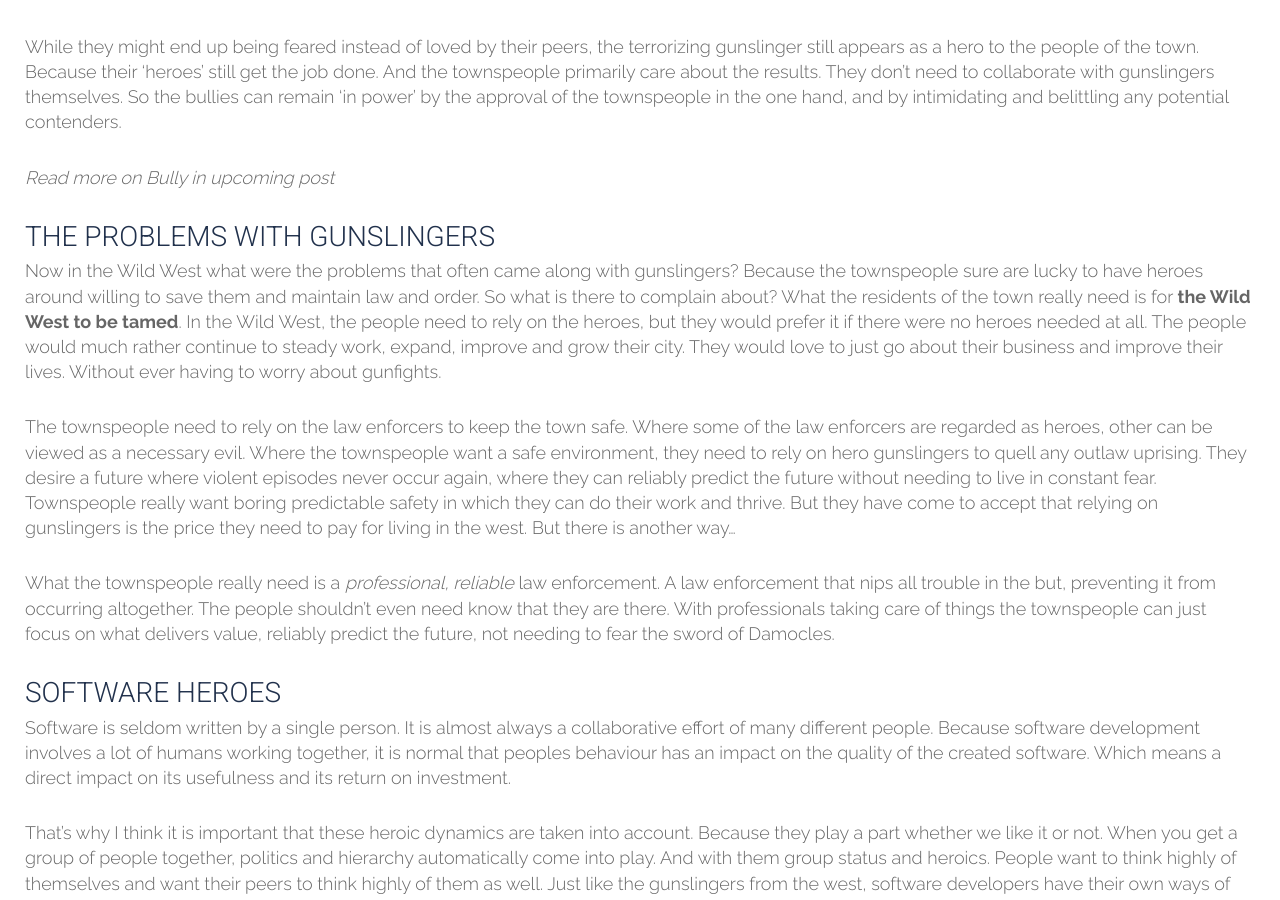
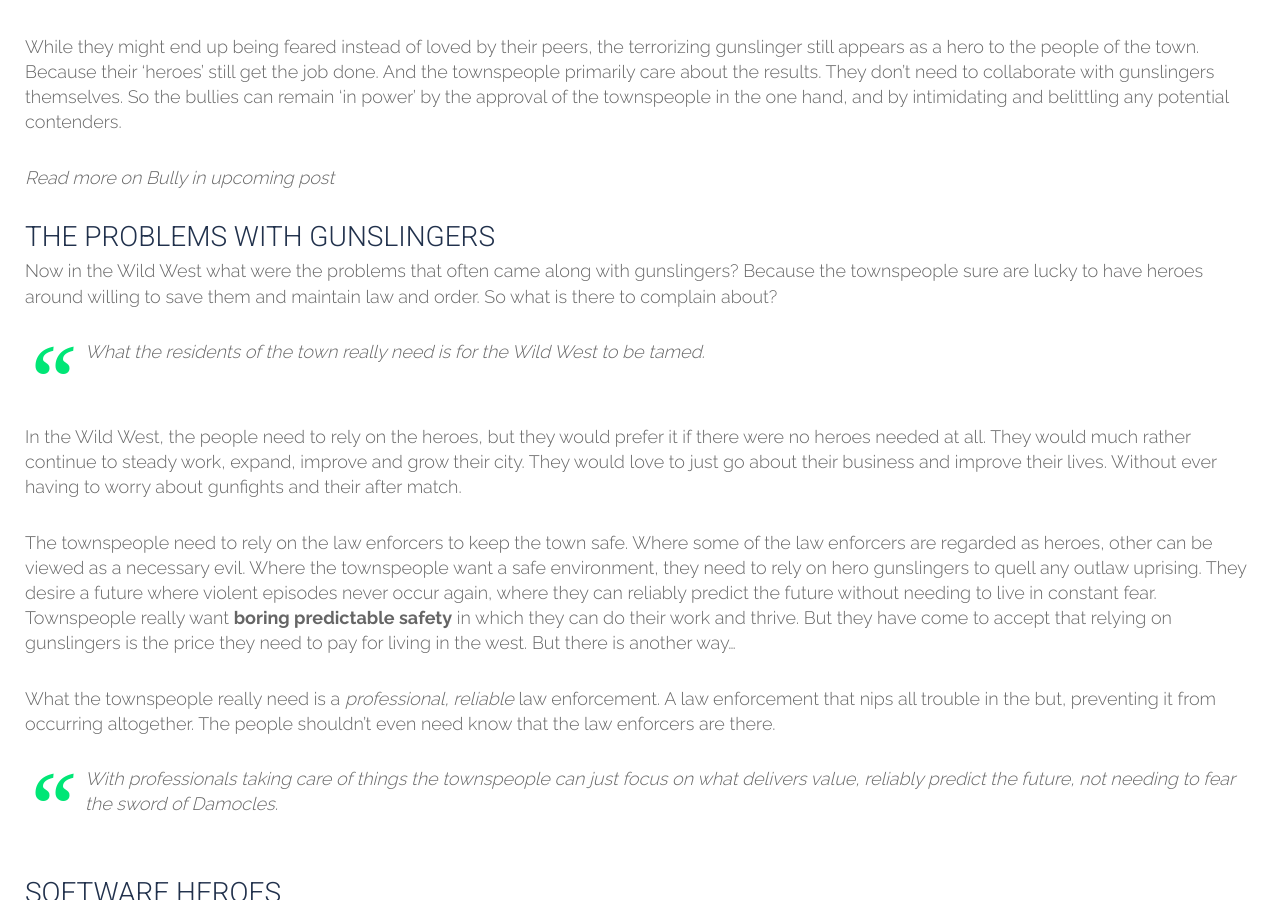
Before and after one commit to tripledio/tripledio.github.io, a Jekyll site: the page built from _posts/2018-05-31-Heroes.md, in a window 1280 px wide and 900 px high, scrolled down 3779 px. Built offline with Jekyll 4.4.1, drawn with Linux system fonts in a browser that asks for light colours.

Commit message:
added some highlights

```diff
--- a/_posts/2018-05-31-Heroes.md
+++ b/_posts/2018-05-31-Heroes.md
@@ -86,11 +86,17 @@ While they might end up being feared instead of loved by their peers, the terror
 
 ### The problems with gunslingers
 
-Now in the Wild West what were the problems that often came along with gunslingers? Because the townspeople sure are lucky to have heroes around willing to save them and maintain law and order. So what is there to complain about? What the residents of the town really need is for **the Wild West to be tamed**. In the Wild West, the people need to rely on the heroes, but they would prefer it if there were no heroes needed at all. The people would much rather continue to steady work, expand, improve and grow their city. They would love to just go about their business and improve their lives. Without ever having to worry about gunfights.
+Now in the Wild West what were the problems that often came along with gunslingers? Because the townspeople sure are lucky to have heroes around willing to save them and maintain law and order. So what is there to complain about?
 
-The townspeople need to rely on the law enforcers to keep the town safe. Where some of the law enforcers are regarded as heroes, other can be viewed as a necessary evil. Where the townspeople want a safe environment, they need to rely on hero gunslingers to quell any outlaw uprising. They desire a future where violent episodes never occur again, where they can reliably predict the future without needing to live in constant fear. Townspeople really want boring predictable safety in which they can do their work and thrive. But they have come to accept that relying on gunslingers is the price they need to pay for living in the west. But there is another way...
+> What the residents of the town really need is for the Wild West to be tamed.
 
-What the townspeople really need is a _professional, reliable_ law enforcement. A law enforcement that nips all trouble in the but, preventing it from occurring altogether. The people shouldn't even need know that they are there. With professionals taking care of things the townspeople can just focus on what delivers value, reliably predict the future, not needing to fear the sword of Damocles.
+In the Wild West, the people need to rely on the heroes, but they would prefer it if there were no heroes needed at all. They would much rather continue to steady work, expand, improve and grow their city. They would love to just go about their business and improve their lives. Without ever having to worry about gunfights and their after match.
+
+The townspeople need to rely on the law enforcers to keep the town safe. Where some of the law enforcers are regarded as heroes, other can be viewed as a necessary evil. Where the townspeople want a safe environment, they need to rely on hero gunslingers to quell any outlaw uprising. They desire a future where violent episodes never occur again, where they can reliably predict the future without needing to live in constant fear. Townspeople really want **boring predictable safety** in which they can do their work and thrive. But they have come to accept that relying on gunslingers is the price they need to pay for living in the west. But there is another way...
+
+What the townspeople really need is a _professional, reliable_ law enforcement. A law enforcement that nips all trouble in the but, preventing it from occurring altogether. The people shouldn't even need know that the law enforcers are there.
+
+>With professionals taking care of things the townspeople can just focus on what delivers value, reliably predict the future, not needing to fear the sword of Damocles.
 
 
 ### Software heroes
```
